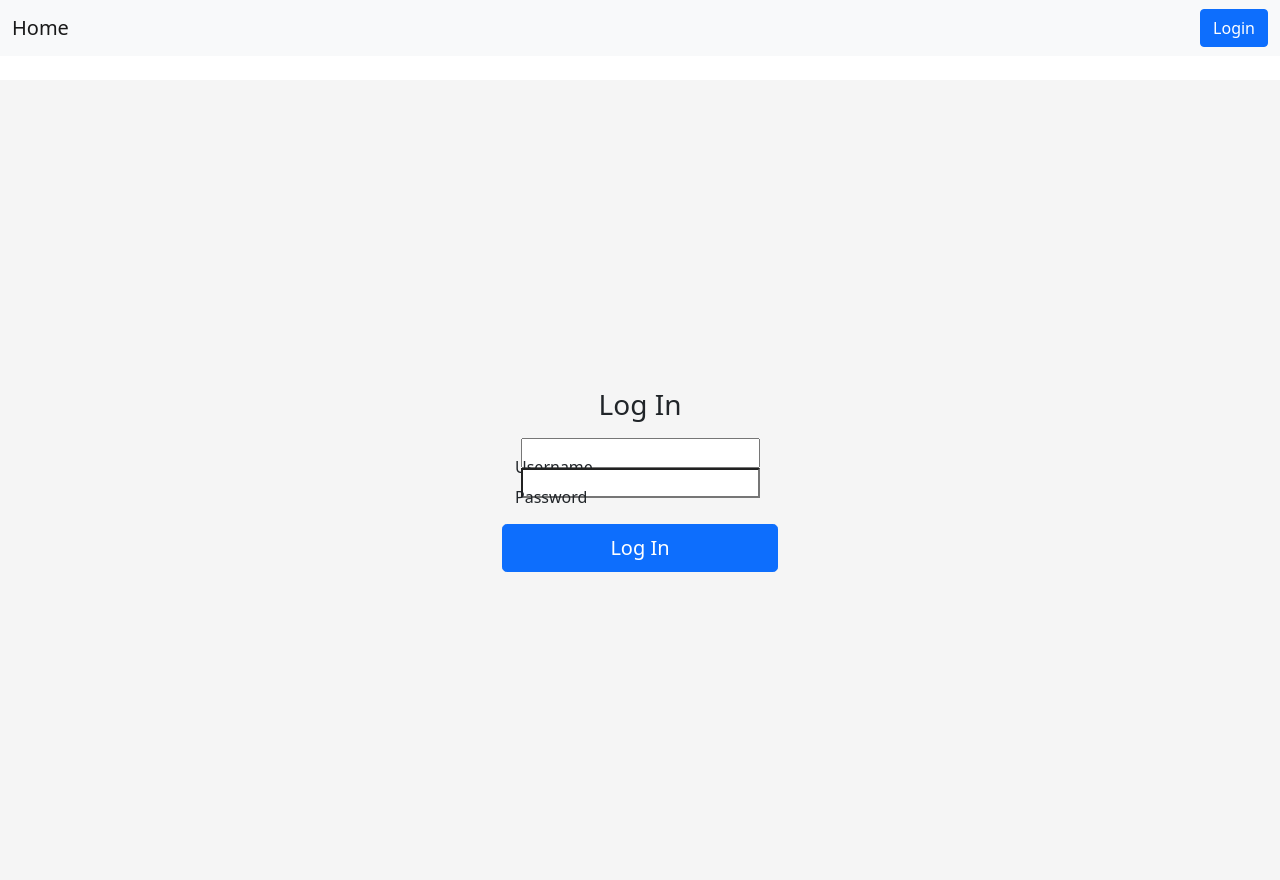
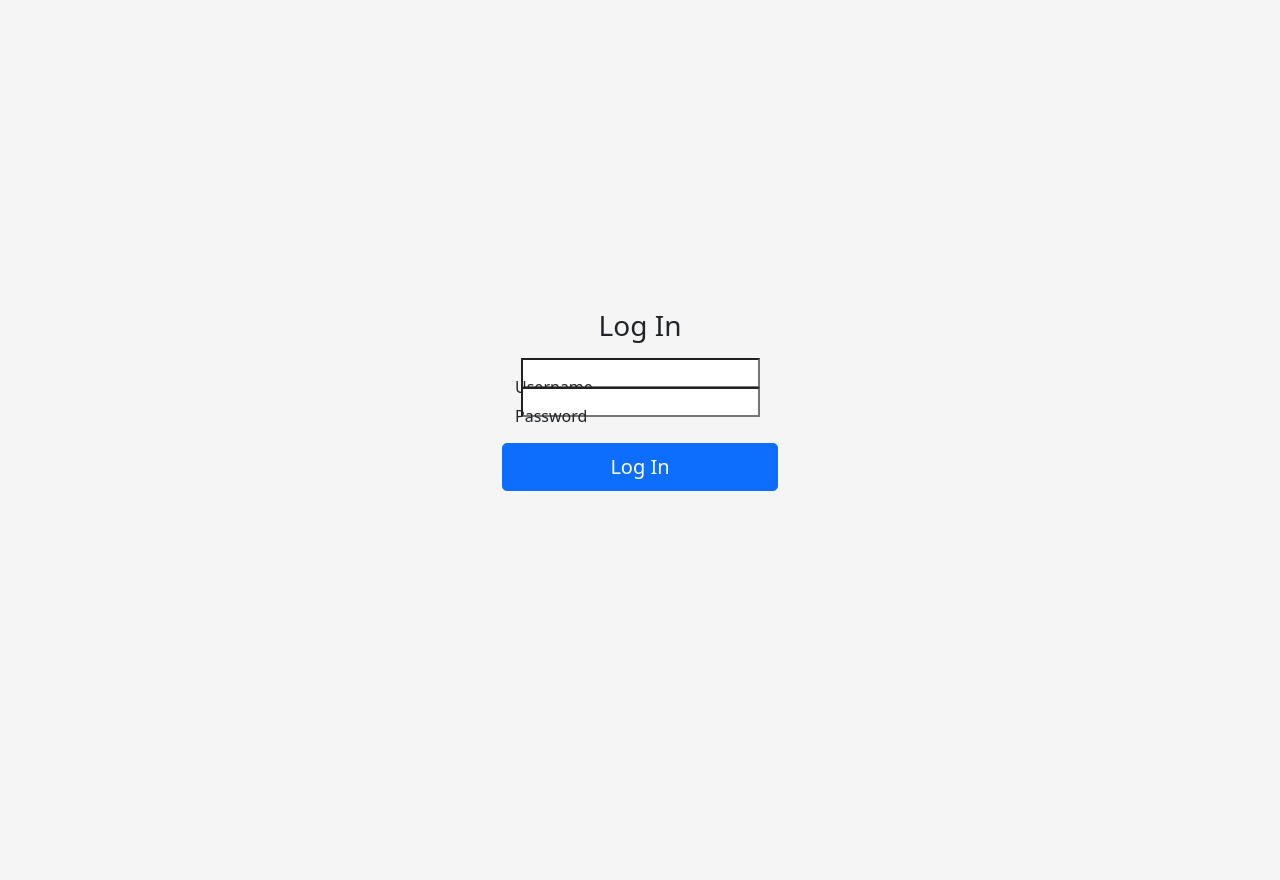
Before and after one commit to RCoff/pet-social-network, a Django app: template interface/templates/account/login.html in a window 1280 px wide. After the commit the page ends 491 px from the top, so only its background shows below. Run offline with Django 3.2, Linux system fonts and the light colour scheme; the template is opened without the code that fills it, so the values that code supplies are empty, except form fields; tables that the repository leaves empty hold one stand-in row (values such as "Sample post"); form fields are guessed from the names that the template uses.

Commit message:
Update login screen styling

```diff
--- a/interface/static/css/login.css
+++ b/interface/static/css/login.css
@@ -1,6 +1,14 @@
 html,
 body {
   height: 100%;
+  background-color: #f5f5f5 !important;
+}
+
+nav {
+  visibility: hidden;
+  max-height: 0 !important;
+  margin-bottom: 0 !important;
+  position: absolute !important;
 }
 
 .login-body {
@@ -8,7 +16,7 @@ body {
   align-items: center;
   padding-top: 40px;
   padding-bottom: 40px;
-  background-color: #f5f5f5;
+  height: 100%;
 }
 
 .form-signin {
@@ -26,7 +34,7 @@ body {
   z-index: 2;
 }
 
-.form-signin input[type="email"] {
+.form-signin input[type="text"] {
   margin-bottom: -1px;
   border-bottom-right-radius: 0;
   border-bottom-left-radius: 0;
--- a/interface/templates/account/login.html
+++ b/interface/templates/account/login.html
@@ -8,7 +8,7 @@
 {% block title %}Login{% endblock %}
 
 {% block content %}
-    <div class="login-body text-center" style="height: 100% !important;">
+    <div class="login-body text-center">
         <main class="form-signin">
             <div class="container">
                 <h1 class="h3 mb-3 fw-normal">Log In</h1>
--- a/interface/templates/base.html
+++ b/interface/templates/base.html
@@ -30,7 +30,7 @@
                     </ul>
                 </div>
             {% else %}
-                <a href="{% url 'login' %}" role="button" class="btn btn-primary">Login</a>
+                <!--<a href="{% url 'login' %}" role="button" class="btn btn-primary">Login</a>-->
             {% endif %}
         </div>
     </nav>
```
